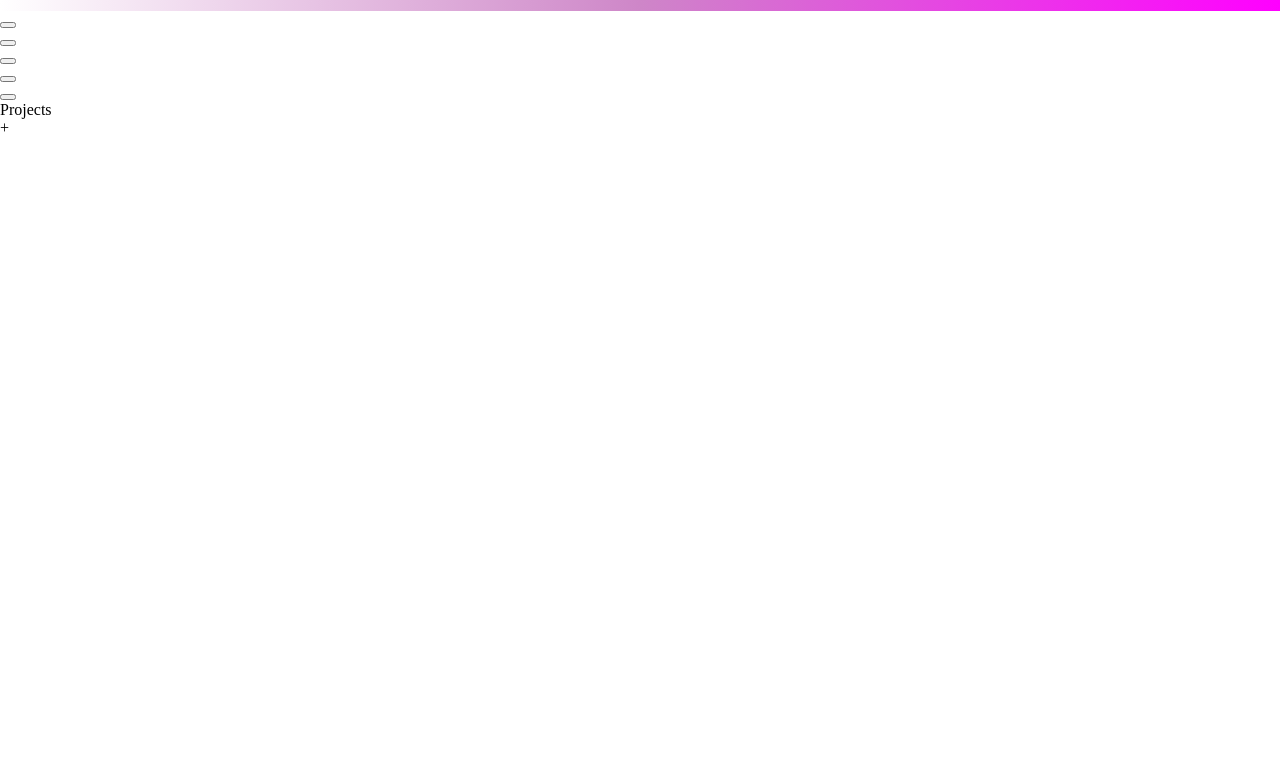
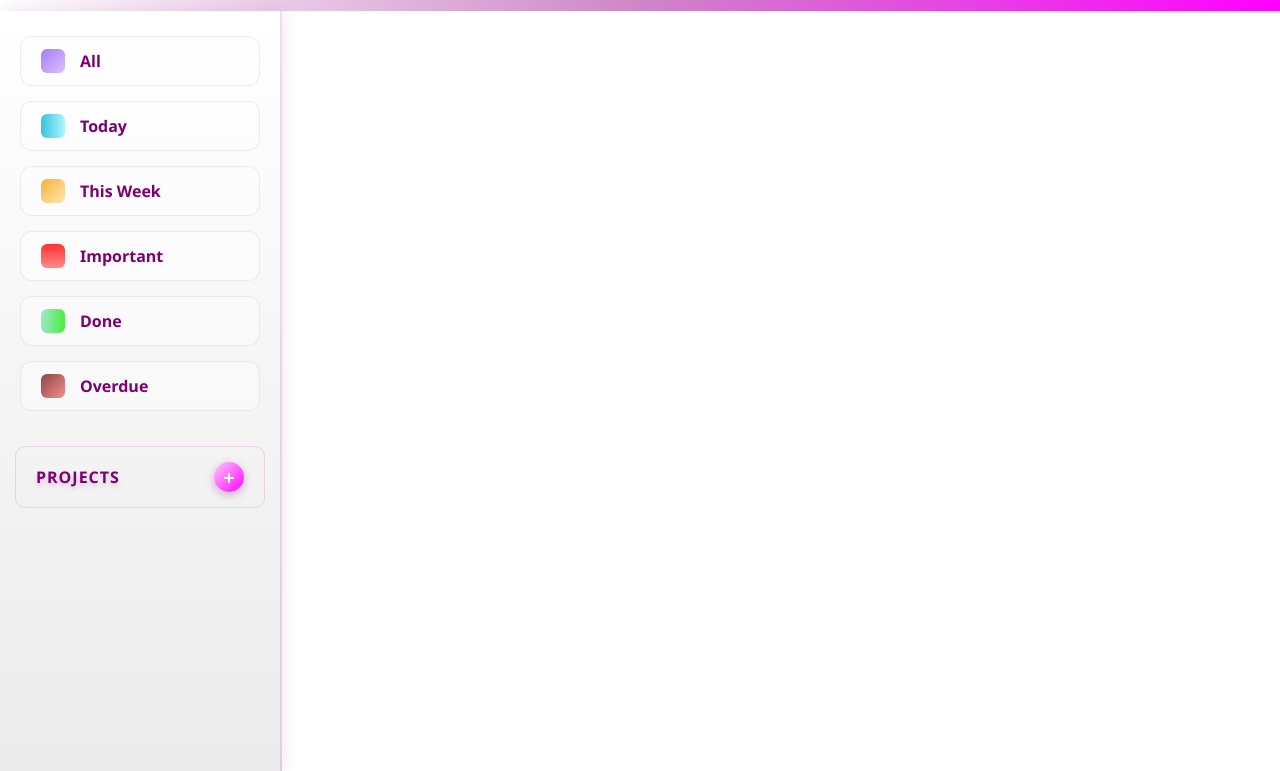
Before and after one commit to Seif-Sedky/to-do-list, a website built with webpack: page src/template.html in a window 1280 px wide. Shown: the part 69-840 px from the top of the page. Before the commit the page ends 800 px from the top, so only its background shows below. Built offline with nearby package versions, Linux system fonts and the light colour scheme.

Commit message:
Style sidebar

```diff
--- a/src/style.css
+++ b/src/style.css
@@ -4,15 +4,20 @@ html {
     height: 100%;
     margin: 0;
     padding: 0;
+    font-family: 'Segoe UI', Tahoma, Geneva, Verdana, sans-serif;
+    --header-height: 10vh;
 }
 
 p {
     margin: 0;
 }
 
+
+/* Header Sttyling */
+
 #header {
     width: 100%;
-    height: 10vh;
+    height: var(--header-height);
     background: linear-gradient(0.25turn, #ffffff, #ce86c8, #ff00ff);
 }
 
@@ -37,3 +42,151 @@ p {
     color: #7c0072;
     text-shadow: rgb(255, 0, 98) 1px 0 6px;
 }
+
+
+
+
+
+
+/* Sidebar Styling */
+#sidebar {
+    width: 280px;
+    height: calc(100vh - 10vh);
+    padding: 20px 0;
+
+    background: linear-gradient(180deg, rgba(255, 255, 255), rgba(235, 235, 235));
+    border-right: 2px solid rgba(206, 134, 200, 0.3);
+    box-shadow: 2px 0 15px rgba(124, 0, 114, 0.1);
+
+    overflow-y: auto;
+}
+
+#tasks-filters {
+    padding: 0 20px;
+    margin-bottom: 30px;
+
+    display: flex;
+    flex-direction: column;
+    gap: 5px;
+}
+
+.tasks-filter {
+    display: flex;
+    align-items: center;
+    padding: 12px 20px;
+    margin: 5px 0;
+    border-radius: 12px;
+    cursor: pointer;
+    transition: all 0.3s ease;
+    background: rgba(255, 255, 255, 0.4);
+    border: 1px solid rgba(206, 134, 200, 0.2);
+}
+
+.tasks-filter:hover {
+    background: linear-gradient(135deg,
+            rgba(206, 134, 200, 0.15) 0%,
+            rgba(255, 0, 255, 0.08) 100%);
+    border-color: rgba(206, 134, 200, 0.5);
+    transform: translateX(5px);
+    box-shadow: 0 4px 15px rgba(124, 0, 114, 0.15);
+}
+
+.tasks-filter-logo {
+    width: 24px;
+    height: 24px;
+    border-radius: 6px;
+    margin-right: 15px;
+    opacity: 0.8;
+}
+
+.tasks-filter-name {
+    font-size: 16px;
+    font-weight: 600;
+    color: #7c0072;
+}
+
+/* When selected */
+.tasks-filter.active {
+    background: linear-gradient(135deg,
+            rgba(206, 134, 200, 0.25) 0%,
+            rgba(255, 0, 255, 0.15) 100%);
+    border-color: #ce86c8;
+    box-shadow: 0 6px 20px rgba(124, 0, 114, 0.2);
+}
+
+.tasks-filter.active .tasks-filter-name {
+    color: #7c0072;
+    font-weight: 700;
+}
+
+
+/* Projects Section */
+#projects {
+    padding: 0px 15px;
+    margin-top: 20px;
+}
+
+#projects-header {
+    display: flex;
+    justify-content: space-between;
+    align-items: center;
+    padding: 15px 20px;
+    margin-bottom: 10px;
+    background: linear-gradient(135deg, rgba(255, 0, 255, 0.05));
+    border-radius: 10px;
+    border: 1px solid rgba(206, 134, 200, 0.3);
+}
+
+#projects-title {
+    font-size: 16px;
+    font-weight: 700;
+    color: #7c0072;
+    letter-spacing: 1px;
+    text-shadow: 0 3px 5px rgba(124, 0, 114, 0.2);
+}
+
+#add-project-button {
+    width: 30px;
+    height: 30px;
+    border-radius: 50%;
+    background: linear-gradient(135deg, #ffc9fb, #ff00ff);
+    color: white;
+    display: flex;
+    align-items: center;
+    justify-content: center;
+    font-size: 20px;
+    font-weight: bold;
+    cursor: pointer;
+    transition: all 0.3s ease;
+    box-shadow: 0 3px 10px rgba(124, 0, 114, 0.3);
+}
+
+#add-project-button:hover {
+    transform: scale(1.1) rotate(90deg);
+    box-shadow: 0 5px 20px rgba(124, 0, 114, 0.4);
+}
+
+/* Specific colour for different task filters */
+#all-tasks .tasks-filter-logo {
+    background: linear-gradient(135deg, #8b5cf6, #d7afff);
+}
+
+#today-tasks .tasks-filter-logo {
+    background: linear-gradient(90deg, #06b6d4, #9bf3ff);
+}
+
+#week-tasks .tasks-filter-logo {
+    background: linear-gradient(135deg, #f59e0b, #ffe39d);
+}
+
+#important-tasks .tasks-filter-logo {
+    background: linear-gradient(180deg, #ff0000, #ff6d6d);
+}
+
+#done-tasks .tasks-filter-logo {
+    background: linear-gradient(275deg, #1aeb07, #8ce4c4);
+}
+
+#overdue-tasks .tasks-filter-logo {
+    background: linear-gradient(135deg, #6d1818, #f87171);
+}
--- a/src/template.html
+++ b/src/template.html
@@ -18,31 +18,35 @@
     <div id="sidebar">
         <div id="tasks-filters">
             <div id="all-tasks" class="tasks-filter">
-                <button class="tasks-filter-logo"></button>
-                <p class="tasks-filter-name"></p>
+                <div class="tasks-filter-logo"></div>
+                <p class="tasks-filter-name">All</p>
             </div>
             <div id="today-tasks" class="tasks-filter">
-                <button class="tasks-filter-logo"></button>
-                <p class="tasks-filter-name"></p>
+                <div class="tasks-filter-logo"></div>
+                <p class="tasks-filter-name">Today</p>
             </div>
             <div id="week-tasks" class="tasks-filter">
-                <button class="tasks-filter-logo"></button>
-                <p class="tasks-filter-name"></p>
+                <div class="tasks-filter-logo"></div>
+                <p class="tasks-filter-name">This Week</p>
             </div>
             <div id="important-tasks" class="tasks-filter">
-                <button class="tasks-filter-logo"></button>
-                <p class="tasks-filter-name"></p>
+                <div class="tasks-filter-logo"></div>
+                <p class="tasks-filter-name">Important</p>
             </div>
             <div id="done-tasks" class="tasks-filter">
-                <button class="tasks-filter-logo"></button>
-                <p class="tasks-filter-name"></p>
+                <div class="tasks-filter-logo"></div>
+                <p class="tasks-filter-name">Done</p>
+            </div>
+            <div id="overdue-tasks" class="tasks-filter">
+                <div class="tasks-filter-logo"></div>
+                <p class="tasks-filter-name">Overdue</p>
             </div>
         </div>
 
         <div id="projects">
             <div id="projects-header">
-                <p id="projects-title">Projects</p>
-                <p id="add-project-button">+</p>
+                <p id="projects-title">PROJECTS</p>
+                <div id="add-project-button">+</div>
             </div>
 
 
```
